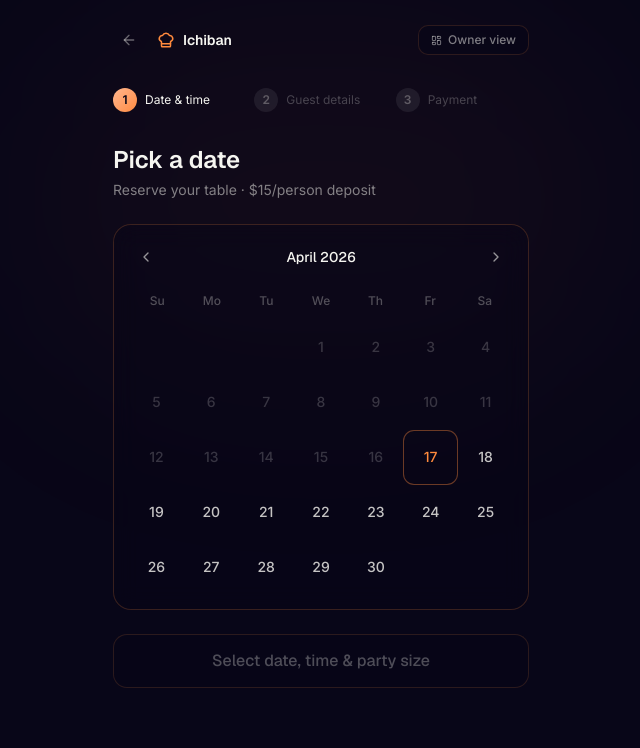
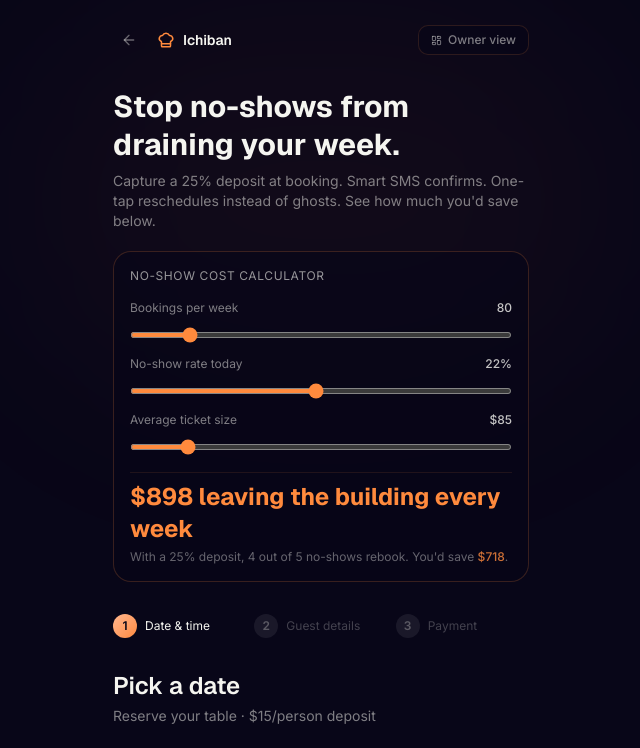
Before and after one commit to johnhnguyen97/nguyenetic, a Next.js app: page /work/reservation in a window 1280 px wide. Shown: the top 748 px of the page, without its empty margins (319-959 px from the left). Built offline with nearby package versions, Linux system fonts and the light colour scheme.

Commit message:
feat(portfolio): polish /work/reservation as Deposit Guardian funnel

```diff
--- a/src/app/work/reservation/page.tsx
+++ b/src/app/work/reservation/page.tsx
@@ -4,6 +4,7 @@ import { useState, useEffect, useCallback, Suspense } from "react"
 import { useSearchParams, useRouter } from "next/navigation"
 import Link from "next/link"
 import { ChefHat, LayoutDashboard, ArrowLeft } from "lucide-react"
+import { motion } from "framer-motion"
 import { StepDate } from "./components/StepDate"
 import { StepGuest } from "./components/StepGuest"
 import { StepCheckout } from "./components/StepCheckout"
@@ -11,6 +12,7 @@ import { StepConfirmation } from "./components/StepConfirmation"
 import { OwnerDashboard } from "./components/OwnerDashboard"
 import { ManageModal } from "./components/ManageModal"
 import type { GuestDetails } from "./components/StepGuest"
+import { LeadCapture } from "@/components/ui/lead-capture"
 
 type Step = 1 | 2 | 3 | 4
 
@@ -51,8 +53,17 @@ function ReservationPageInner() {
   const [confirmationId] = useState(generateConfirmationId)
   const [ownerView, setOwnerView] = useState(false)
   const [showManage, setShowManage] = useState(false)
+  const [leadCaptured, setLeadCaptured] = useState(false)
+
+  // No-show calculator state
+  const [calcBookings, setCalcBookings] = useState(80)
+  const [calcNoShowRate, setCalcNoShowRate] = useState(22)
+  const [calcTicket, setCalcTicket] = useState(85)
 
   const deposit = party * DEPOSIT_PER_PERSON
+
+  const weeklyLoss = Math.round(calcBookings * (calcNoShowRate / 100) * calcTicket * 0.6)
+  const weeklySavings = Math.round(weeklyLoss * 0.8)
 
   // Sync URL params when key state changes
   const syncUrl = useCallback((newDate: string, newTime: string, newParty: number, newStep: Step) => {
@@ -152,6 +163,76 @@ function ReservationPageInner() {
           </button>
         </div>
 
+        {/* Hero + calculator — only in guest view, only before confirmation */}
+        {!ownerView && step < 4 && (
+          <div className="mb-8">
+            <h1 className="font-display text-2xl sm:text-3xl font-bold text-[#f5f5f0] leading-tight mb-2">
+              Stop no-shows from draining your week.
+            </h1>
+            <p className="text-[#f5f5f0]/50 text-sm mb-5">
+              Capture a 25% deposit at booking. Smart SMS confirms. One-tap reschedules instead of ghosts. See how much you&apos;d save below.
+            </p>
+
+            {/* Cost-of-no-shows calculator */}
+            <div className="bg-[#080618]/60 border border-[#ff8a3d]/20 rounded-2xl p-4 space-y-4">
+              <p className="text-[#f5f5f0]/60 text-xs uppercase tracking-wider">No-show cost calculator</p>
+
+              <div className="space-y-3">
+                <div>
+                  <div className="flex justify-between text-xs text-[#f5f5f0]/50 mb-1">
+                    <span>Bookings per week</span>
+                    <span className="text-[#f5f5f0]/80 font-medium">{calcBookings}</span>
+                  </div>
+                  <input type="range" min={10} max={500} step={5} value={calcBookings}
+                    onChange={e => setCalcBookings(Number(e.target.value))}
+                    className="w-full accent-[#ff8a3d] h-1.5 rounded-full"
+                    aria-label="Bookings per week"
+                  />
+                </div>
+
+                <div>
+                  <div className="flex justify-between text-xs text-[#f5f5f0]/50 mb-1">
+                    <span>No-show rate today</span>
+                    <span className="text-[#f5f5f0]/80 font-medium">{calcNoShowRate}%</span>
+                  </div>
+                  <input type="range" min={5} max={40} step={1} value={calcNoShowRate}
+                    onChange={e => setCalcNoShowRate(Number(e.target.value))}
+                    className="w-full accent-[#ff8a3d] h-1.5 rounded-full"
+                    aria-label="No-show rate"
+                  />
+                </div>
+
+                <div>
+                  <div className="flex justify-between text-xs text-[#f5f5f0]/50 mb-1">
+                    <span>Average ticket size</span>
+                    <span className="text-[#f5f5f0]/80 font-medium">${calcTicket}</span>
+                  </div>
+                  <input type="range" min={20} max={500} step={5} value={calcTicket}
+                    onChange={e => setCalcTicket(Number(e.target.value))}
+                    className="w-full accent-[#ff8a3d] h-1.5 rounded-full"
+                    aria-label="Average ticket size"
+                  />
+                </div>
+              </div>
+
+              <div className="pt-2 border-t border-[#ff8a3d]/10">
+                <motion.p
+                  key={weeklyLoss}
+                  initial={{ opacity: 0.5 }}
+                  animate={{ opacity: 1 }}
+                  transition={{ duration: 0.15 }}
+                  className="font-display font-bold text-[#ff8a3d] text-2xl"
+                >
+                  ${weeklyLoss.toLocaleString()} leaving the building every week
+                </motion.p>
+                <p className="text-[#f5f5f0]/40 text-xs mt-1">
+                  With a 25% deposit, 4 out of 5 no-shows rebook. You&apos;d save <span className="text-[#ff8a3d]/80 font-medium">${weeklySavings.toLocaleString()}</span>.
+                </p>
+              </div>
+            </div>
+          </div>
+        )}
+
         {/* Owner dashboard */}
         {ownerView ? (
           <OwnerDashboard
@@ -233,6 +314,7 @@ function ReservationPageInner() {
               )}
 
               {step === 4 && (
+                <>
                   <StepConfirmation
                     date={date}
                     time={time}
@@ -243,6 +325,34 @@ function ReservationPageInner() {
                     confirmationId={confirmationId}
                     onManage={() => setShowManage(true)}
                   />
+
+                  {/* Lead capture gate */}
+                  {!leadCaptured && (
+                    <div className="mt-5">
+                      <LeadCapture
+                        appSlug="reservation"
+                        context="after-booking-demo"
+                        buttonLabel="Email me the deposit policy template"
+                        onCaptured={() => setLeadCaptured(true)}
+                      />
+                    </div>
+                  )}
+
+                  {/* Funnel CTA */}
+                  <div className="mt-5 bg-[#080618]/60 border border-[#ff8a3d]/20 rounded-2xl p-5">
+                    <p className="font-display font-semibold text-[#f5f5f0] text-base mb-1">Get this running on your own booking page.</p>
+                    <p className="text-[#f5f5f0]/50 text-sm mb-4">We plug this into OpenTable / Tock / Square Appointments / your own calendar. Live deposits, live SMS, done in under a week.</p>
+                    <div className="flex flex-wrap items-center gap-3">
+                      <a
+                        href="mailto:hello@nguyenetic.com?subject=Deposit Guardian setup"
+                        className="inline-flex items-center gap-2 py-2.5 px-4 rounded-xl font-display font-semibold text-sm text-[#080618] bg-gradient-to-r from-[#ffb68d] to-[#ff8a3d] hover:from-[#ffc9a8] hover:to-[#ff9f5e] transition-all shadow-[0_0_20px_rgba(255,138,61,0.25)]"
+                      >
+                        Book 15-min call &mdash; Nguyenetic
+                      </a>
+                      <span className="text-[#f5f5f0]/30 text-sm">or <a href="#" className="underline underline-offset-2 hover:text-[#f5f5f0]/60 transition-colors">self-serve at $29/mo &rarr;</a></span>
+                    </div>
+                  </div>
+                </>
               )}
             </div>
           </>
```
Lines whose indentation alone changed are shown as unchanged.
